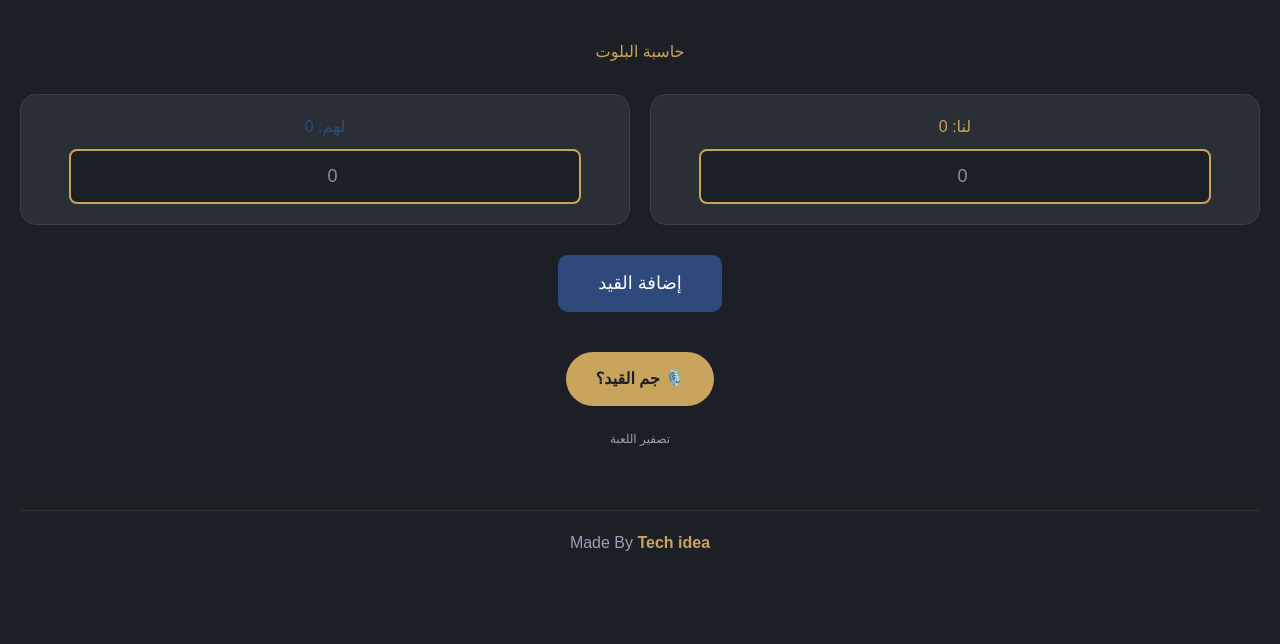
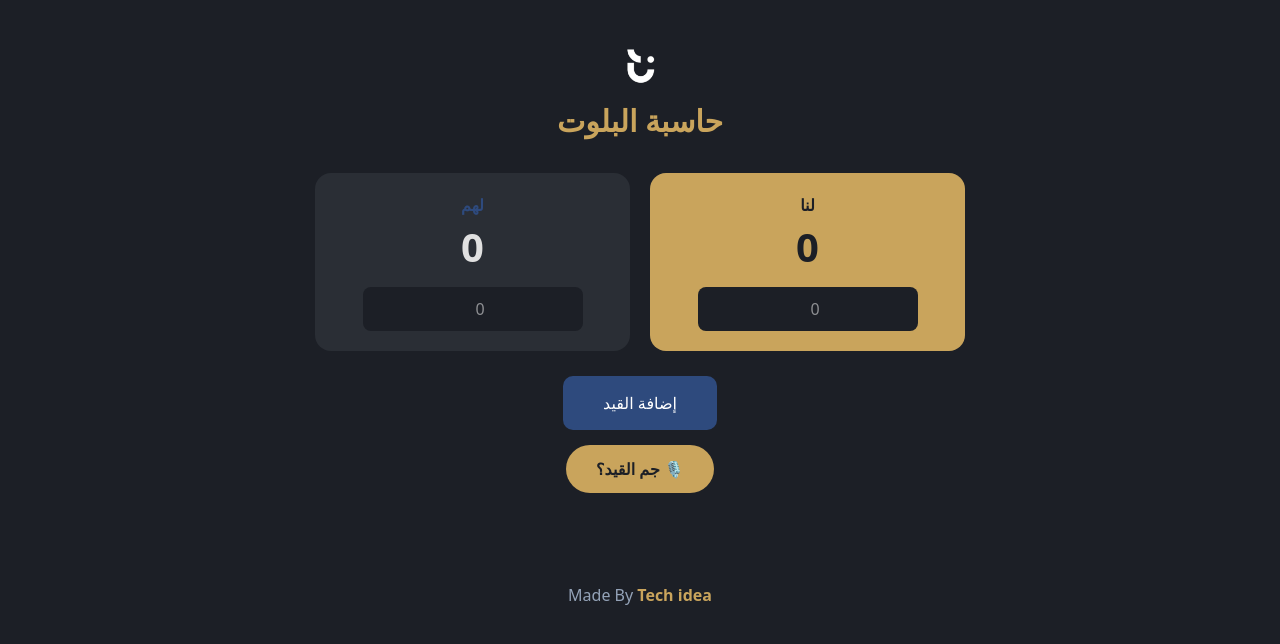
Before and after one commit to N7eS/baloot-calculator, a Next.js app: page / in a window 1280 px wide. Shown: the top 644 px of the page. Built offline with nearby package versions, Linux system fonts and the light colour scheme.

Commit message:
restore original design and add voice inquiry button

```diff
--- a/app/page.tsx
+++ b/app/page.tsx
@@ -1,28 +1,35 @@
 'use client';
 import { useState, useEffect } from 'react';
+import Image from 'next/image';
+
+interface Round {
+  us: number;
+  them: number;
+}
 
 export default function BalootCalculator() {
   const [usScore, setUsScore] = useState<number>(0);
   const [themScore, setThemScore] = useState<number>(0);
   const [usInput, setUsInput] = useState<string>('');
   const [themInput, setThemInput] = useState<string>('');
+  const [rounds, setRounds] = useState<Round[]>([]);
 
-  // استرجاع البيانات عند فتح الصفحة
   useEffect(() => {
-    const savedUs = localStorage.getItem('baloot_us');
-    const savedThem = localStorage.getItem('baloot_them');
+    const savedUs = localStorage.getItem('baloot_usScore');
+    const savedThem = localStorage.getItem('baloot_themScore');
+    const savedRounds = localStorage.getItem('baloot_rounds');
     if (savedUs) setUsScore(parseInt(savedUs));
     if (savedThem) setThemScore(parseInt(savedThem));
+    if (savedRounds) setRounds(JSON.parse(savedRounds));
   }, []);
 
-  // دالة نطق النتيجة عند الطلب فقط
+  // دالة النطق عند الطلب فقط (جم القيد؟)
   const speakResult = () => {
     if ('speechSynthesis' in window) {
       window.speechSynthesis.cancel();
       const text = `النتيجة حالياً، لنا ${usScore} ولهم ${themScore}`;
       const utterance = new SpeechSynthesisUtterance(text);
       utterance.lang = 'ar-SA';
-      utterance.rate = 1;
       window.speechSynthesis.speak(utterance);
     }
   };
@@ -30,75 +37,66 @@ export default function BalootCalculator() {
   const handleSubmit = () => {
     const usVal = parseInt(usInput) || 0;
     const themVal = parseInt(themInput) || 0;
+    if (usVal === 0 && themVal === 0) return;
 
     const newUs = usScore + usVal;
     const newThem = themScore + themVal;
+    const newRounds = [{us: usVal, them: themVal}, ...rounds];
 
     setUsScore(newUs);
     setThemScore(newThem);
+    setRounds(newRounds);
 
-    localStorage.setItem('baloot_us', newUs.toString());
-    localStorage.setItem('baloot_them', newThem.toString());
-
+    localStorage.setItem('baloot_usScore', newUs.toString());
+    localStorage.setItem('baloot_themScore', newThem.toString());
+    localStorage.setItem('baloot_rounds', JSON.stringify(newRounds));
     setUsInput('');
     setThemInput('');
   };
 
   const resetGame = () => {
-    setUsScore(0);
-    setThemScore(0);
+    setUsScore(0); setThemScore(0); setRounds([]);
     localStorage.clear();
   };
 
-  // تصميم مربعات الإدخال
-  const inputStyle = {
-    width: '90%',
-    padding: '12px',
-    marginTop: '10px',
-    borderRadius: '8px',
-    border: '2px solid #C9A45C',
-    background: '#1C1F26',
-    color: '#FFF',
-    textAlign: 'center' as const,
-    fontSize: '18px'
-  };
+  return (
+    <div style={{ minHeight: '100vh', background: '#1C1F26', color: '#E0E0E0', padding: '40px 20px', textAlign: 'center', direction: 'rtl', fontFamily: 'system-ui' }}>
+      {/* اللوجو والعنوان */}
+      <div style={{ marginBottom: '30px' }}>
+        <Image src="/logo.png" alt="Logo" width={48} height={48} style={{ margin: '0 auto', display: 'block' }} />
+        <h1 style={{ fontSize: '30px', fontWeight: '800', color: '#C9A45C', marginTop: '10px' }}>حاسبة البلوت</h1>
+      </div>
 
-  return (
-    <div style={{ minHeight: '100vh', background: '#1C1F26', color: '#FFF', padding: '40px 20px', textAlign: 'center', direction: 'rtl' }}>
-      <h1 style={{ color: '#C9A45C', marginBottom: '30px' }}>حاسبة البلوت</h1>
-
-      <div style={{ display: 'flex', gap: '20px', justifyContent: 'center', marginBottom: '30px' }}>
-        {/* صندوق لنا */}
-        <div style={{ background: '#2A2E35', padding: '20px', borderRadius: '16px', flex: 1, border: '1px solid #3A3F48' }}>
-          <h3 style={{ color: '#C9A45C' }}>لنا: {usScore}</h3>
-          <input type="number" value={usInput} onChange={(e) => setUsInput(e.target.value)} placeholder="0" style={inputStyle} />
+      {/* مربعات النتيجة */}
+      <div style={{ display: 'flex', gap: '20px', justifyContent: 'center', maxWidth: '650px', margin: '0 auto 25px' }}>
+        <div style={{ background: '#C9A45C', padding: '20px', borderRadius: '16px', flex: 1 }}>
+          <h3 style={{ color: '#1C1F26', fontWeight: '800' }}>لنا</h3>
+          <div style={{ fontSize: '40px', fontWeight: '900', color: '#1C1F26' }}>{usScore}</div>
+          <input type="number" value={usInput} onChange={(e) => setUsInput(e.target.value)} placeholder="0" style={{ width: '80%', padding: '10px', borderRadius: '8px', border: 'none', background: '#1C1F26', color: '#FFF', textAlign: 'center', marginTop: '10px' }} />
         </div>
-
-        {/* صندوق لهم */}
-        <div style={{ background: '#2A2E35', padding: '20px', borderRadius: '16px', flex: 1, border: '1px solid #3A3F48' }}>
-          <h3 style={{ color: '#2E4A7D' }}>لهم: {themScore}</h3>
-          <input type="number" value={themInput} onChange={(e) => setThemInput(e.target.value)} placeholder="0" style={inputStyle} />
+        <div style={{ background: '#2A2E35', padding: '20px', borderRadius: '16px', flex: 1 }}>
+          <h3 style={{ color: '#2E4A7D', fontWeight: '800' }}>لهم</h3>
+          <div style={{ fontSize: '40px', fontWeight: '900' }}>{themScore}</div>
+          <input type="number" value={themInput} onChange={(e) => setThemInput(e.target.value)} placeholder="0" style={{ width: '80%', padding: '10px', borderRadius: '8px', border: 'none', background: '#1C1F26', color: '#FFF', textAlign: 'center', marginTop: '10px' }} />
         </div>
       </div>
 
-      <button onClick={handleSubmit} style={{ padding: '15px 40px', background: '#2E4A7D', color: '#FFF', border: 'none', borderRadius: '10px', fontSize: '18px', cursor: 'pointer', marginBottom: '20px' }}>
-        إضافة القيد
-      </button>
+      {/* الأزرار */}
+      <button onClick={handleSubmit} style={{ padding: '15px 40px', background: '#2E4A7D', color: '#FFF', border: 'none', borderRadius: '10px', cursor: 'pointer', marginBottom: '15px' }}>إضافة القيد</button>
+      <br />
+      <button onClick={speakResult} style={{ padding: '12px 30px', background: '#C9A45C', color: '#1C1F26', borderRadius: '50px', fontWeight: 'bold', border: 'none', cursor: 'pointer', marginBottom: '20px' }}>🎙️ جم القيد؟</button>
 
-      {/* زر السؤال الصوتي */}
-      <div style={{ marginTop: '20px' }}>
-        <button onClick={speakResult} style={{ padding: '15px 30px', background: '#C9A45C', color: '#1C1F26', borderRadius: '50px', fontWeight: 'bold', border: 'none', cursor: 'pointer' }}>
-          🎙️ جم القيد؟
-        </button>
-      </div>
+      {/* سجل الجولات */}
+      {rounds.length > 0 && (
+        <div style={{ maxWidth: '480px', margin: '0 auto', background: '#2A2E35', padding: '15px', borderRadius: '14px' }}>
+          <h4 style={{ color: '#C9A45C' }}>سجل الجولات</h4>
+          {rounds.map((r, i) => <div key={i} style={{ borderBottom: '1px solid #333', padding: '5px' }}>لنا: {r.us} | لهم: {r.them}</div>)}
+        </div>
+      )}
 
-      <div style={{ marginTop: '20px' }}>
-        <button onClick={resetGame} style={{ background: 'transparent', color: '#94a3b8', border: 'none', cursor: 'pointer', fontSize: '12px' }}>تصفير اللعبة</button>
-      </div>
-
-      <footer style={{ marginTop: '60px', borderTop: '1px solid #333', paddingTop: '20px' }}>
+      <footer style={{ marginTop: '50px', padding: '20px' }}>
         <span style={{ color: '#94a3b8' }}>Made By </span>
-        <a href="https://na9er.net" target="_blank" rel="noopener noreferrer" style={{ color: '#C9A45C', fontWeight: '700', textDecoration: 'none' }}>Tech idea</a>
+        <a href="https://na9er.net" target="_blank" style={{ color: '#C9A45C', fontWeight: '700' }}>Tech idea</a>
       </footer>
     </div>
   );
```
